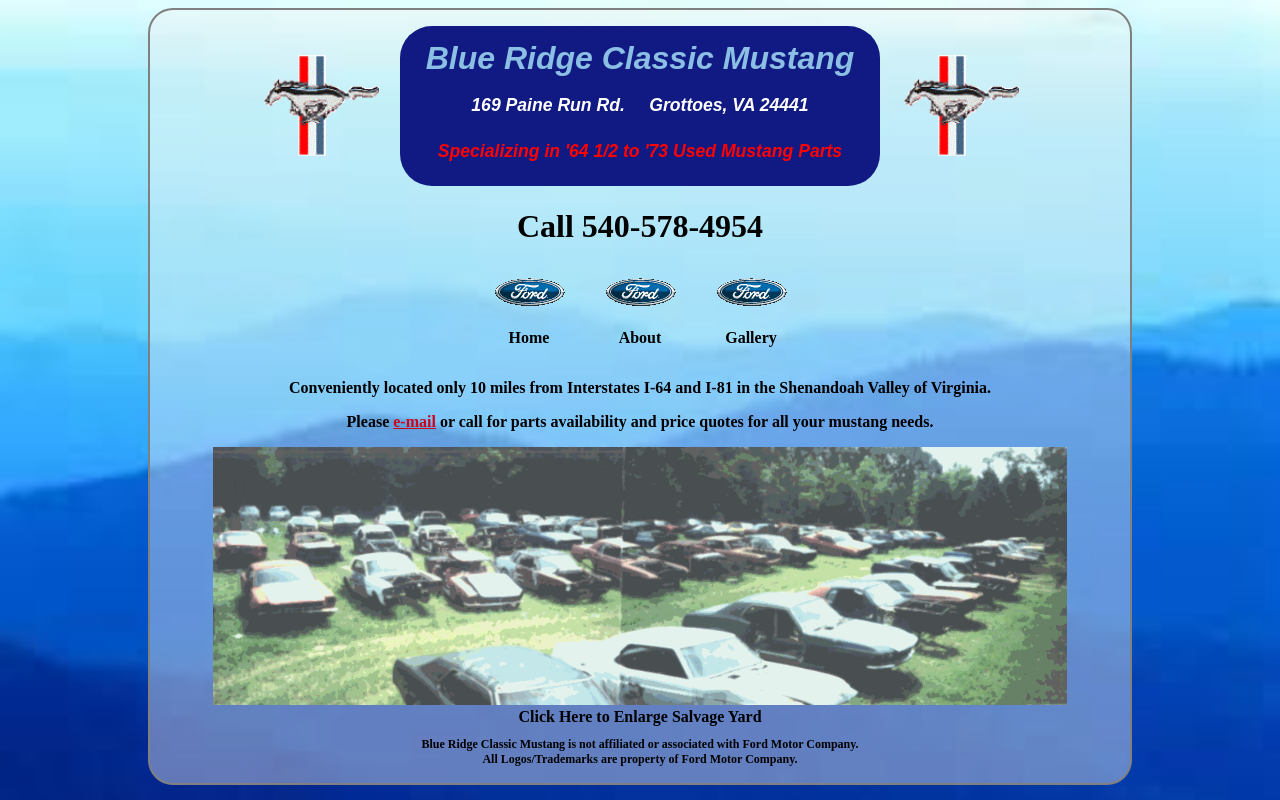
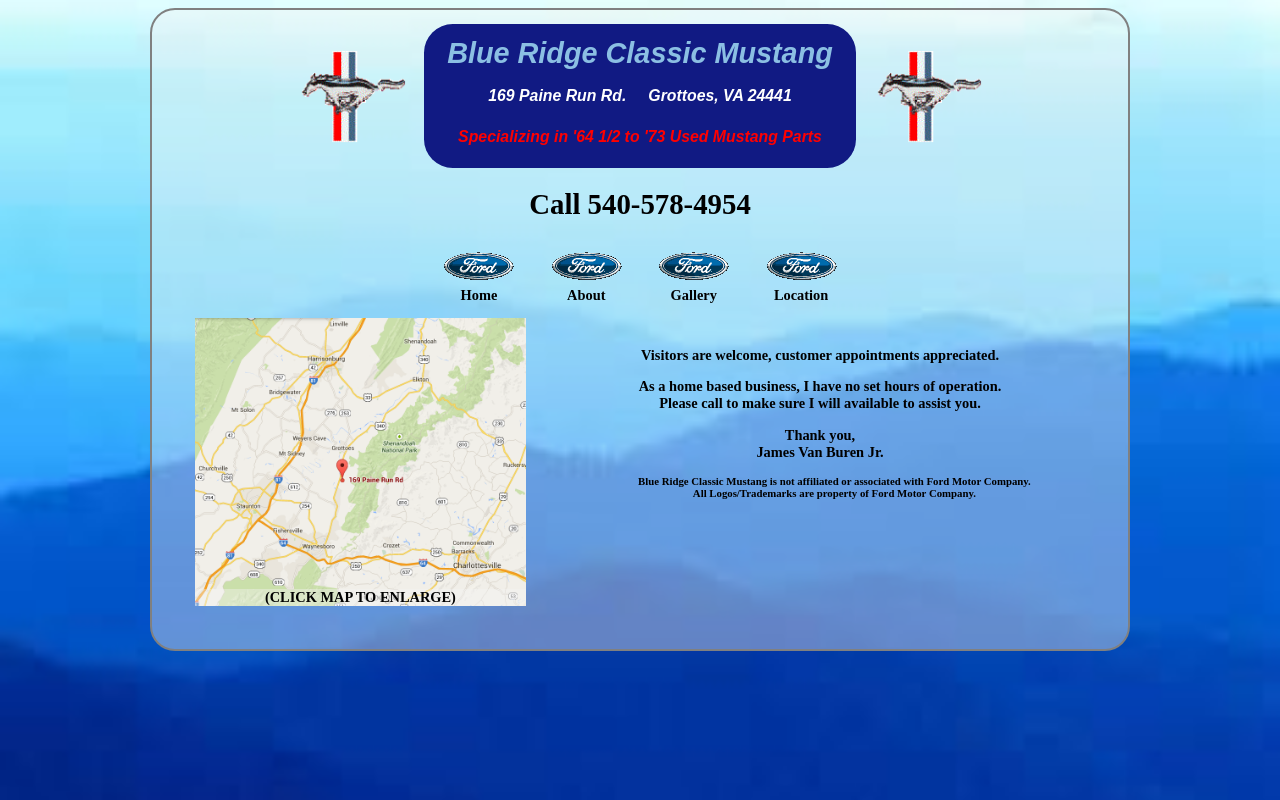
Before and after one commit to JiMinitaur/brcm-website, a PHP site: page /brcm.htm in a window 1280 px wide. Run offline with PHP 8.4, Linux system fonts and the light colour scheme; some libraries are stand-ins or nearby versions.

Commit message:
added maps. tweaked stylings and content.

```diff
--- a/brcm.htm
+++ b/brcm.htm
@@ -3,7 +3,7 @@
   <head>
     <meta name="generator"
     content="HTML Tidy for HTML5 (experimental) for Windows https://github.com/w3c/tidy-html5/tree/c63cc39" />
-    <title>brcm</title>
+    <title>Blue Ridge Classic Mustang</title>
     <meta name="keywords"
     content="Used Car Parts, Mustang, Classic Mustang, Classic Mustang Parts, Used Mustang Parts, Junk Yard, Part Locator, Parts List, Blue Ridge, Blue Ridge Classic Mustang, Pony Car, Classic Pony, Cars, 1964 1/2, 1973, Restoration," />
     <meta name="Description"
@@ -35,6 +35,21 @@
 		<style>@import url('js/tkahn-Smooth-Div-Scroll-1c3b3a6/css/smoothDivScroll.css');</style>
 	<!--/lib-smooth-div-scroll-->
 
+	<!--lib-fancybox2-->
+
+		<!-- Add fancyBox -->
+		<link rel="stylesheet" href="js/fancyapps-fancyBox-18d1712/source/jquery.fancybox.css?v=2.1.5" type="text/css" media="screen" />
+		<script type="text/javascript" src="js/fancyapps-fancyBox-18d1712/source/jquery.fancybox.pack.js?v=2.1.5"></script>
+
+		<!-- Optionally add helpers - button, thumbnail and/or media -->
+		<link rel="stylesheet" href="js/fancyapps-fancyBox-18d1712/source/helpers/jquery.fancybox-buttons.css?v=1.0.5" type="text/css" media="screen" />
+		<script type="text/javascript" src="js/fancyapps-fancyBox-18d1712/source/helpers/jquery.fancybox-buttons.js?v=1.0.5"></script>
+		<script type="text/javascript" src="js/fancyapps-fancyBox-18d1712/source/helpers/jquery.fancybox-media.js?v=1.0.6"></script>
+
+		<link rel="stylesheet" href="js/fancyapps-fancyBox-18d1712/source/helpers/jquery.fancybox-thumbs.css?v=1.0.7" type="text/css" media="screen" />
+		<script type="text/javascript" src="js/fancyapps-fancyBox-18d1712/source/jquery.fancybox-thumbs.js?v=1.0.7"></script>
+	<!--/lib-fancybox2-->
+
 	<script>
 		$(function() {
 			/* Tie navigation to nav-section */
@@ -60,6 +75,7 @@
 			}
 
 			$(".nav-section").bind("active", active);
+			$(".nav-section").fancyBox();
 		});
 	</script>
 
@@ -84,23 +100,27 @@
 			<div class='navigation'>
 				<ul>
 					<li data-nav-section='home'>
-						  <img src="brcm_files/image007.gif" />
-						<p>Home</p>
+						  <img src="brcm_files/image007.gif" /><br/>
+						Home
 					</li>
 					<li data-nav-section='about'>
-						  <img src="brcm_files/image007.gif" />
-						<p>About</p>
+						  <img src="brcm_files/image007.gif" /><br/>
+						About
 					</li>
 					<li data-nav-section='gallery'>
-						  <img src="brcm_files/image007.gif" />
-						<p>Gallery</p>
+						  <img src="brcm_files/image007.gif" /><br/>
+						Gallery
+					</li>
+					<li data-nav-section='map'>
+					  <img src="brcm_files/image007.gif" /><br/>
+					  Location
 					</li>
 				</ul>
 			</div>
 
 
 
-				<div class='nav-section home active'>
+				<div class='nav-section home'>
 					<p>
 						Conveniently located only 10 miles from Interstates I-64 and I-81 in the Shenandoah Valley of Virginia.
 					</p>
@@ -120,13 +140,13 @@
 
 				<div class='nav-section about' >
 					<p>
-					 As owner and operator of Blue Ridge Classic Mustang for over 20 years I would like to thank all my previous customers and look forward to being of assistance to future customers looking for quality original (OEM) Ford Mustang parts for your restoration project or daily driver.
+					 My interest started right out of high school in 1974 with the first Mustang I ever owned: a Grabber Blue 1970 BOSS 302.
 					</p>
 					<p>
-					 My interest with the Pony car started right out of high school in 1974 with the first Mustang I ever owned---a Grabber Blue 1970 BOSS 302.
+					 Never would I have realized this car would set my future in the way it did... Since then, I have always owned and driven a classic Mustang, and I am grateful to have found a business opportunity that involves my passion with the Great American Pony car.
 					</p>
 					<p>
-					 Never did I think this car would set my future in the way it did... Since then, I have always owned and driven a classic Mustang, and I am grateful to have found a business opportunity that involves my passion with the Great American Pony car.
+					 As owner and operator of Blue Ridge Classic Mustang for over 20 years I would like to thank all my previous customers and look forward to being of assistance to future customers looking for quality original (OEM) Ford Mustang parts for their restoration project or their daily driver.
 					</p>
 					<p>
 					 - James Van Buren Jr.
@@ -142,6 +162,27 @@
 					<img src='photos/ym2.JPG' />
 				</div>
 
+				<div class='nav-section map active'>
+					<div class='map-image'>
+					<a href='brcm_files/map-google.png'>
+						<span class='click-text'>(CLICK MAP TO ENLARGE)</span>
+						<img src='brcm_files/map-google.png' />
+					</a>
+					</div>
+					<div class='map-text'>
+					<p>
+						Visitors are welcome, customer appointments appreciated.
+
+						<p>As a home based business, I have no set hours of operation.  <br/>
+						Please call to make sure I will available to assist you.
+					</p>
+					<p>
+					Thank you,<br/>
+					James Van Buren Jr.
+					<p>
+					</div>
+				</div>
+
 			</div><!--.content-->
 
 			<div class='disclaimer' style='margin-top: 1em; font-size:.75em'>
--- a/css/brcm.css
+++ b/css/brcm.css
@@ -9,6 +9,8 @@ body {
 	background-image: url(../brcm_files/mountains-sample.jpg);
 	background-size: cover;
 	background-repeat:no-repeat;
+
+	font-size:.9em;
 }
 
 a:link, a:visited {color:black}
@@ -128,6 +130,7 @@ a:hover {color:red}
 
 .content .nav-section {
 	display:none;
+	padding:0em 2em;
 }
 
 .content .nav-section.active {
@@ -136,18 +139,29 @@ a:hover {color:red}
 
 .about {
 	text-align:center;
-	padding:1em;
 }
 
 .gallery img {
 	position:relative;
 	float:left;
-	height:30em;
+	height:17.5em;
 }
 
 .gallery {
 	position:relative;
-	max-height:30em;
+	max-height:25em;
 	margin:0em;
 	padding:0em;
 }
+
+.map-text {
+	padding-top:1em;
+}
+
+.map-image {float:left; position:relative; height:22em; width:25em;}
+
+.map img {max-height:20em; left:0em;position:absolute;}
+
+.map .click-text {position:absolute; bottom:2em; left:0em;width:23em; z-index:2;
+	background: none repeat scroll 0% 0% rgba(242, 242, 242, 0.4);
+}
```
Also changed, not shown: brcm_files/map-google.png (added). Lines whose indentation alone changed are shown as unchanged.
